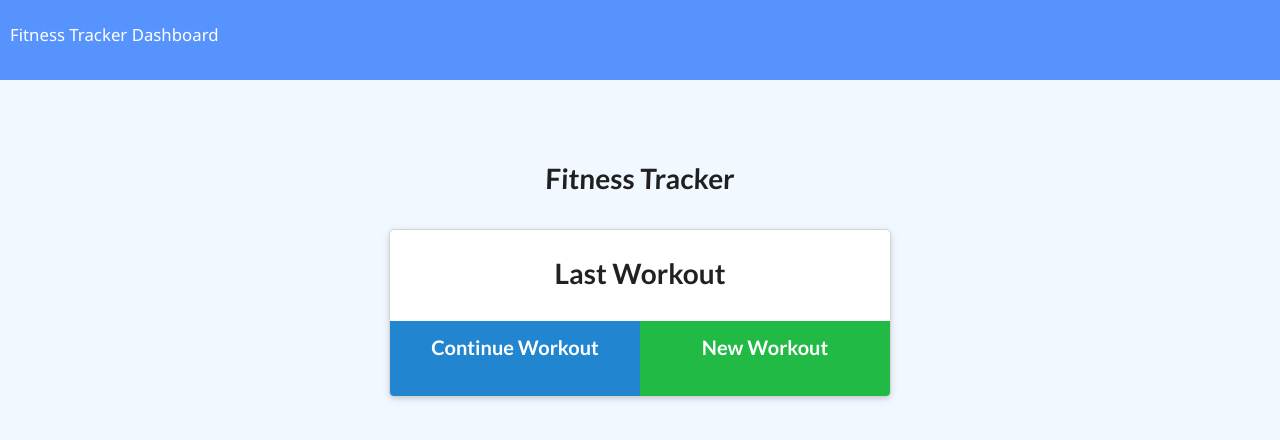
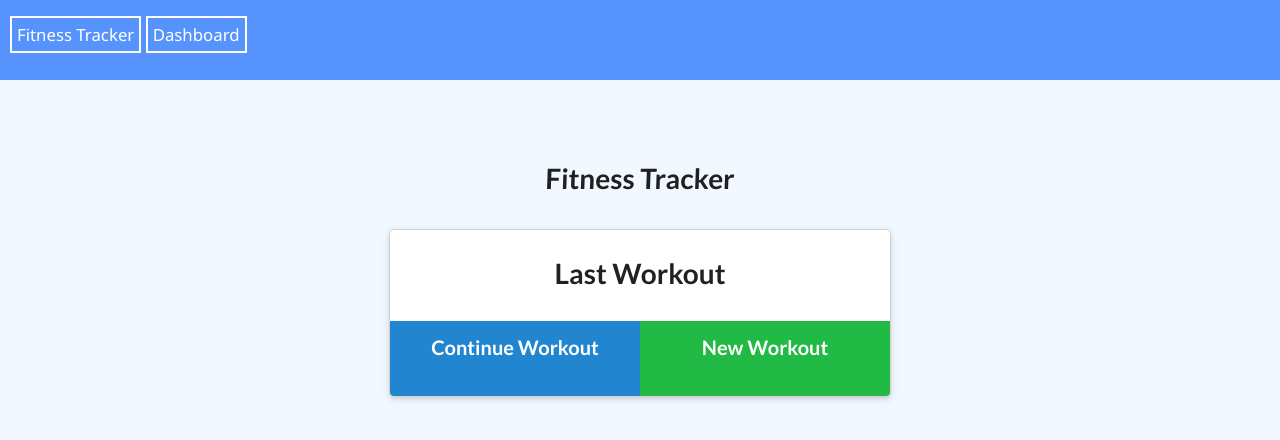
Before and after one commit to millerrich/fitness-tracker, a website: page public/index.html in a window 1280 px wide. Drawn offline with nearby package versions, Linux system fonts and the light colour scheme; no server answers.

Commit message:
add inline style to links in navbar on index.html and stats.html, border and padding

```diff
--- a/public/index.html
+++ b/public/index.html
@@ -12,8 +12,8 @@
 
 <body>
   <nav>
-    <a href="/">Fitness Tracker</a>
-    <a href="/stats">Dashboard</a>
+    <a href="/" style="border: solid white 2px; padding: 5px;">Fitness Tracker</a>
+    <a href="/stats" style="border: solid white 2px; padding: 5px;">Dashboard</a>
   </nav>
   <div class="wrapper workout">
     <header>
```
Also changed, not shown: public/stats.html (+1 -1 lines).
